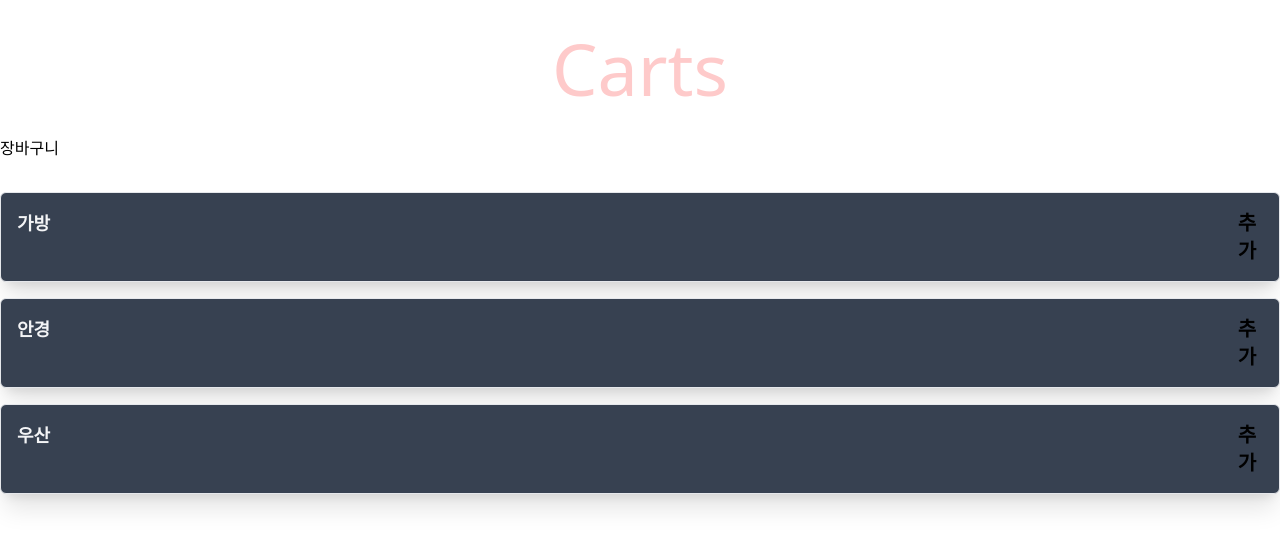
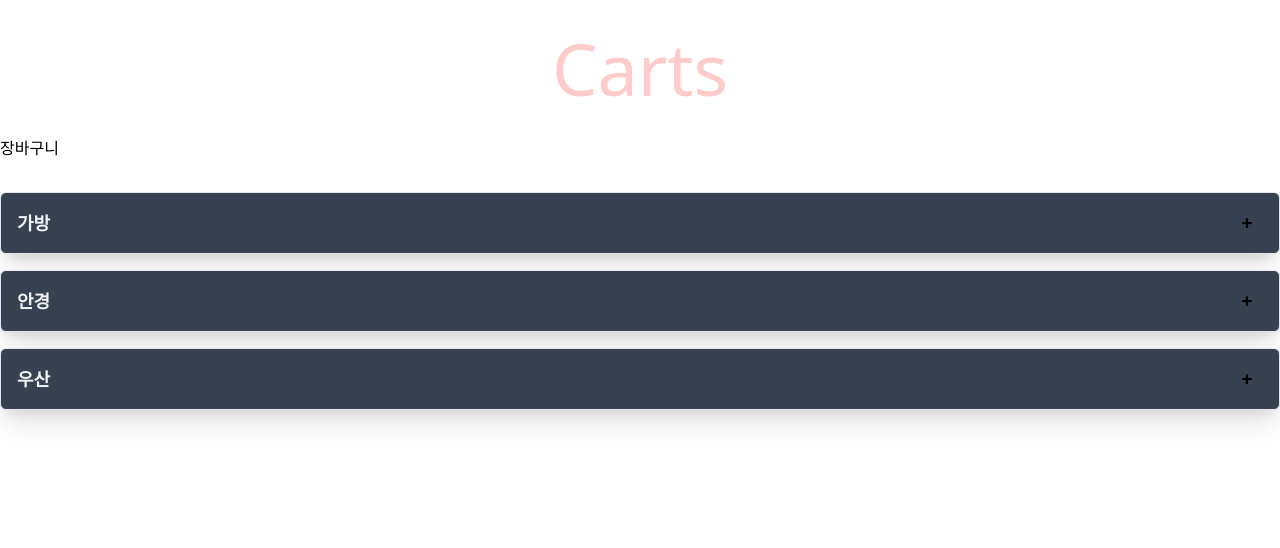
Before and after one commit to woorifisa-service-dev-2nd/frontend-3rd-shoppingCart, a React (Vite) app in the folder frontend-3rd-shoppingCart/: page / in a window 1280 px wide. Shown: the top 548 px of the page. Built offline with nearby package versions, Linux system fonts and the light colour scheme.

Commit message:
iconbutton add/delete 함수 수정

```diff
--- a/frontend-3rd-shoppingCart/src/App.jsx
+++ b/frontend-3rd-shoppingCart/src/App.jsx
@@ -32,7 +32,9 @@ const reducer = (carts, action) => {
       return addCarts;
 
     case 'DELETE':
-      return ''
+      const deleteCarts = carts.map((data)=> data.id=== action.deleteCart.id ? action.deleteCart : data);
+
+      return deleteCarts;
   }
 }
 
--- a/frontend-3rd-shoppingCart/src/component/shoppingCart/CartItem.jsx
+++ b/frontend-3rd-shoppingCart/src/component/shoppingCart/CartItem.jsx
@@ -1,10 +1,30 @@
-import React, { useState } from 'react'
+import React, { useContext, useState } from 'react'
 // import Modal from '../ui/Modal'
 import IconButton from '@/component/ui/button/IconButton'
 import { createPortal } from 'react-dom'
+import { CartDispatchContext } from '../../context/CartContext';
 // rafce
 const CartItem = ({isMain, cart, children}) => {
+  const dispatch = useContext(CartDispatchContext);
 
+    const addEvent = ()=>{
+        dispatch({type:"ADD", addCart:{
+            id: cart.id,
+            product: cart.product,
+            count: cart.count+1
+        }})
+
+        console.log(cart.count);
+    }
+    const deleteEvent = ()=>{
+        dispatch({type:"DELETE", deleteCart:{
+            id: cart.id,
+            product: cart.product,
+            count: 0
+        }})
+
+        console.log(cart.count);
+    }
   return (
     <li className="flex gap-4 justify-between my-4 py-4 px-4 border-[1px] bg-gray-700 rounded-md shadow-xl">
         <div>
@@ -13,8 +33,8 @@ const CartItem = ({isMain, cart, children}) => {
             </div>
         </div>
         <div className="flex items-center gap-1">
-            {isMain && <IconButton icon={'추가'} cart={cart}/>}
-            {!isMain && <IconButton textColor='text-red-300' icon={'🗑'}/>}
+            {isMain && <IconButton icon={'+'} cart={cart} onClick={addEvent}/>}
+            {!isMain && <IconButton textColor='text-red-300' icon={'🗑'} onClick={deleteEvent}/>}
         </div>
     </li>
   )
--- a/frontend-3rd-shoppingCart/src/component/ui/button/IconButton.jsx
+++ b/frontend-3rd-shoppingCart/src/component/ui/button/IconButton.jsx
@@ -1,22 +1,10 @@
 import React, { useContext } from 'react'
 import { CartDispatchContext } from '../../../context/CartContext'
 
-const IconButton = ({ textColor, icon,  cart }) => {
-
-    const dispatch = useContext(CartDispatchContext);
-
-    const addEvent = ()=>{
-        dispatch({type:"ADD", addCart:{
-            id: cart.id,
-            product: cart.product,
-            count: cart.count+1
-        }})
-
-        console.log(cart.count);
-    }
+const IconButton = ({ textColor, icon, onClick}) => {
 
     return (
-        <button onClick={addEvent}
+        <button onClick={onClick}
             className={`w-8 text-xl font-semibold cursor-pointer ${textColor}`}>
             {icon}
         </button>
```
